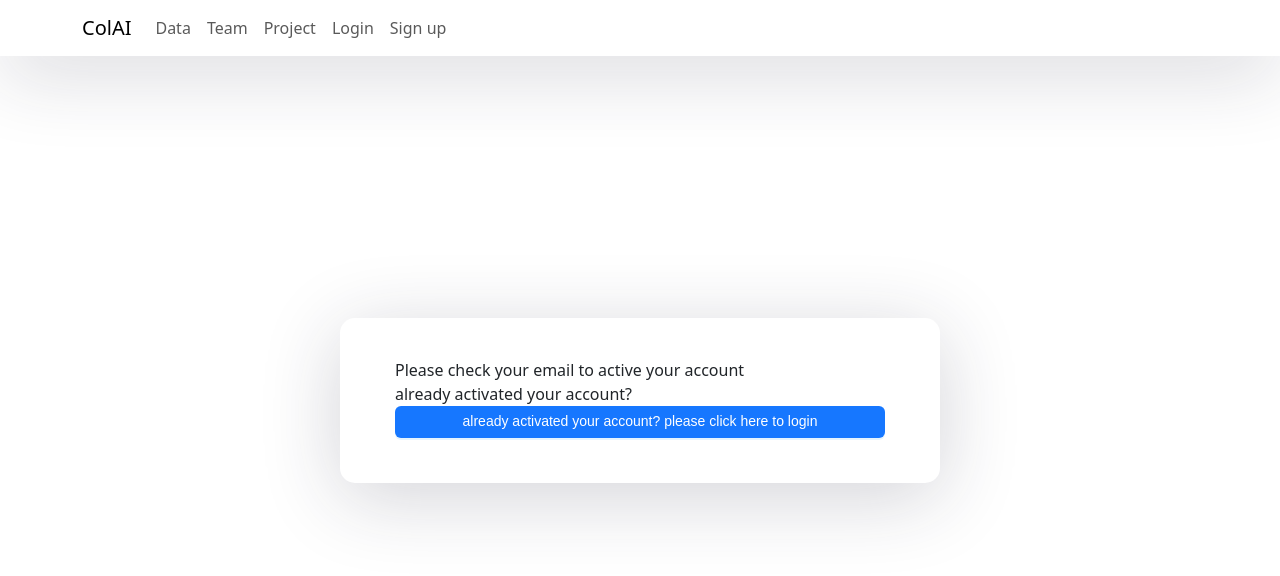
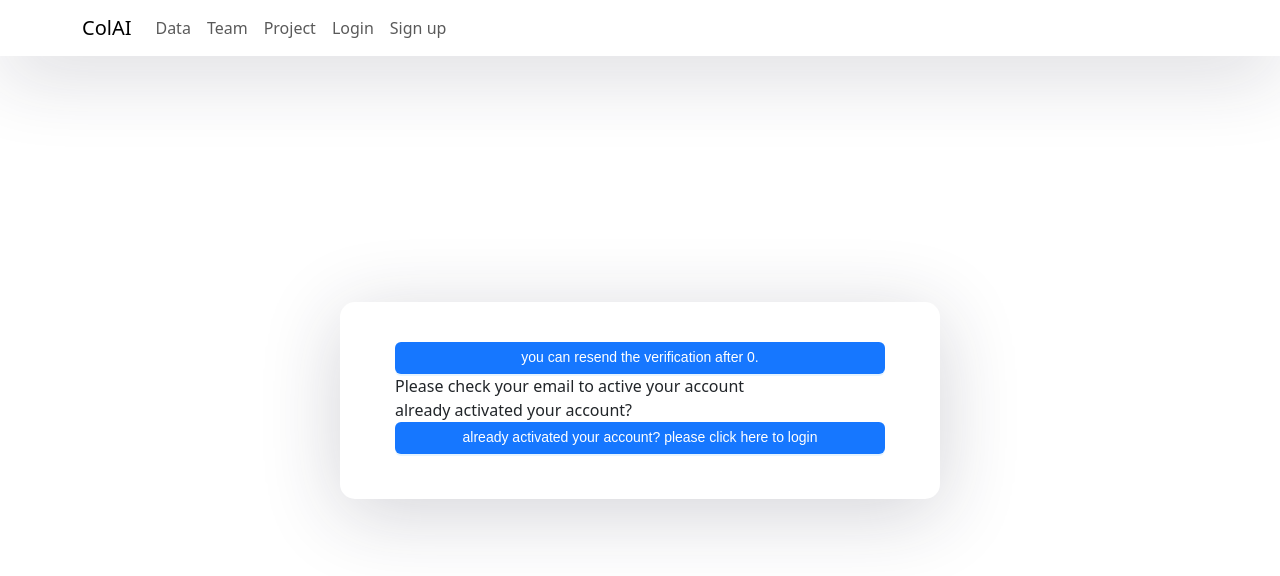
Before and after one commit to Collaborative-AI/colteam, a React (Create React App) app in the folder my-react-app/: page /email_verification in a window 1280 px wide. Shown: the top 576 px of the page. Built offline with nearby package versions, Linux system fonts and the light colour scheme.

Commit message:
add resent verification

```diff
--- a/my-react-app/src/components/authenticate/email_verification/index.js
+++ b/my-react-app/src/components/authenticate/email_verification/index.js
@@ -1,14 +1,69 @@
-import React from 'react'
+import React, { useEffect, useState } from 'react'
 import { Button, Space } from 'antd'
 import { useNavigate } from 'react-router-dom'
+import { useLocation } from 'react-router-dom'
+import axios from 'axios'
+
 function EmailVerification () {
+
+  const [counts, setCounts] = useState(5)
+
+  const countDown = () => {
+    if (counts <= 0) {
+      return
+    }
+    setCounts(counts - 1)
+  }
+
   const navigate = useNavigate()
+  const location = useLocation()
+
+  const handleResend = (e) => {
+    e.preventDefault()
+
+    axios
+      .post('http.//localhost:8000/users/resendVerify', location.username)
+      .then((response) => {
+        console.log(response.status)
+      })
+      .catch((error) => {
+        console.log(error.response.status)
+        // Handle errors
+        if (error.response) {
+          console.error('Status Code:', error.response.status)
+
+          console.error('Data:', error.response.data)
+          console.error('Response Header:', error.response.headers)
+        } else {
+          console.error('Error:', error.message)
+        }
+
+      })
+
+    setCounts(5)
+
+  }
   const handleSignIn = (e) => {
     e.preventDefault()
     navigate('/log-in', { replace: true })
   }
+
+
+  useEffect(() => {
+    const interval = setInterval(() => {
+      countDown()
+    }, 1000)
+
+    return () => clearInterval(interval)
+  }, [counts])
+
   return (
     <div>
+      <Space direction="vertical" style={{ width: '100%' }}>
+        <Button type="primary" block onClick={counts == 0 ? handleResend : () => { }}>
+          you can resend the verification after {counts}.
+        </Button>
+      </Space>
       <div className="hint-container">
         <div className="hint-text ">Please check your email to active your account</div>
         <div className="hint-text ">already activated your account?</div>
--- a/my-react-app/src/components/authenticate/signup.component.js
+++ b/my-react-app/src/components/authenticate/signup.component.js
@@ -20,6 +20,10 @@ export default function SignUp () {
 
   const navigate = useNavigate()
 
+  const toEmailVerification = () => {
+    navigate('/email_verification', { state: { username: formData.email } })
+  }
+
   // Handle form submission
   const handleFormSubmit = (event) => {
     event.preventDefault()
@@ -36,7 +40,8 @@ export default function SignUp () {
         // Handle successful registration, e.g., show success message
         console.log(response.status)
         //收到201， 跳转到提示页面
-        navigate('/email_verification')
+        // navigate('/email_verification')
+        toEmailVerification()
       })
       .catch((error) => {
         console.log(error.response.status)
```
